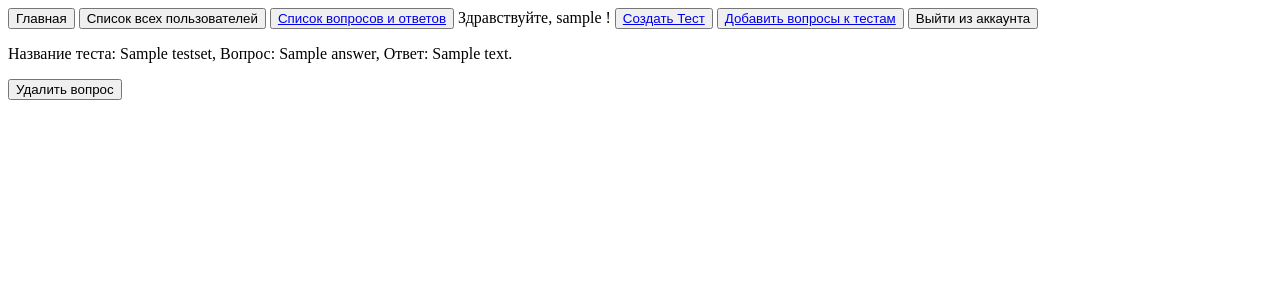
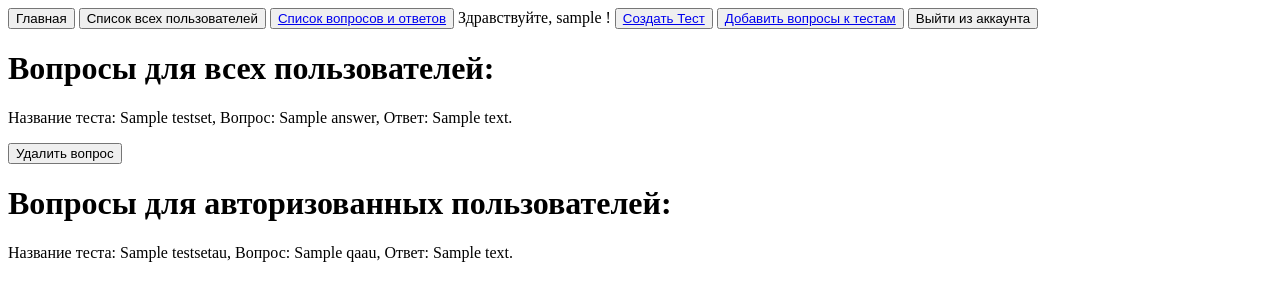
Before and after one commit to AlzheimerF/Tests, a Django app: page /list_qa/ in a window 1280 px wide. Shown: the top 301 px of the page. Run offline with Django 4.2, Linux system fonts and the light colour scheme; a user stored in the database is signed in; tables that the repository leaves empty hold one stand-in row (values such as "Sample post").

Commit message:
Update list_qa.html

```diff
--- a/templates/test_sets/list_qa.html
+++ b/templates/test_sets/list_qa.html
@@ -3,12 +3,23 @@
 {% block title %}Список QA{% endblock %}
 
 {% block content %}
+  <h1>Вопросы для всех пользователей: </h1>
+{% if not qa %}
+<h2> Вопросов нет !</h2>
+{% else %}
 {% for q in qa%}
 <div>
   <p>Название теста: {{ q.test }}, Вопрос: {{ q.title }}, Ответ: {{ q.correct_answer }} </p>
   {% if user.is_authenticated %}
   <a href="{% url 'delete_qa' q.id %}"><button>Удалить вопрос</button></a>
   {% endif %}
+{% endfor %}
+{% endif %}
+  {% if user.is_authenticated %}
+  <h1>Вопросы для авторизованных пользователей: </h1>
+  {% for qu in qa_au %}
+      <p>Название теста: {{ qu.test }}, Вопрос: {{ qu.title }}, Ответ: {{ qu.correct_answer }} </p>
+  {% endfor %}
+  {% endif %}
 </div>
-{% endfor %}
 {% endblock %}
```
